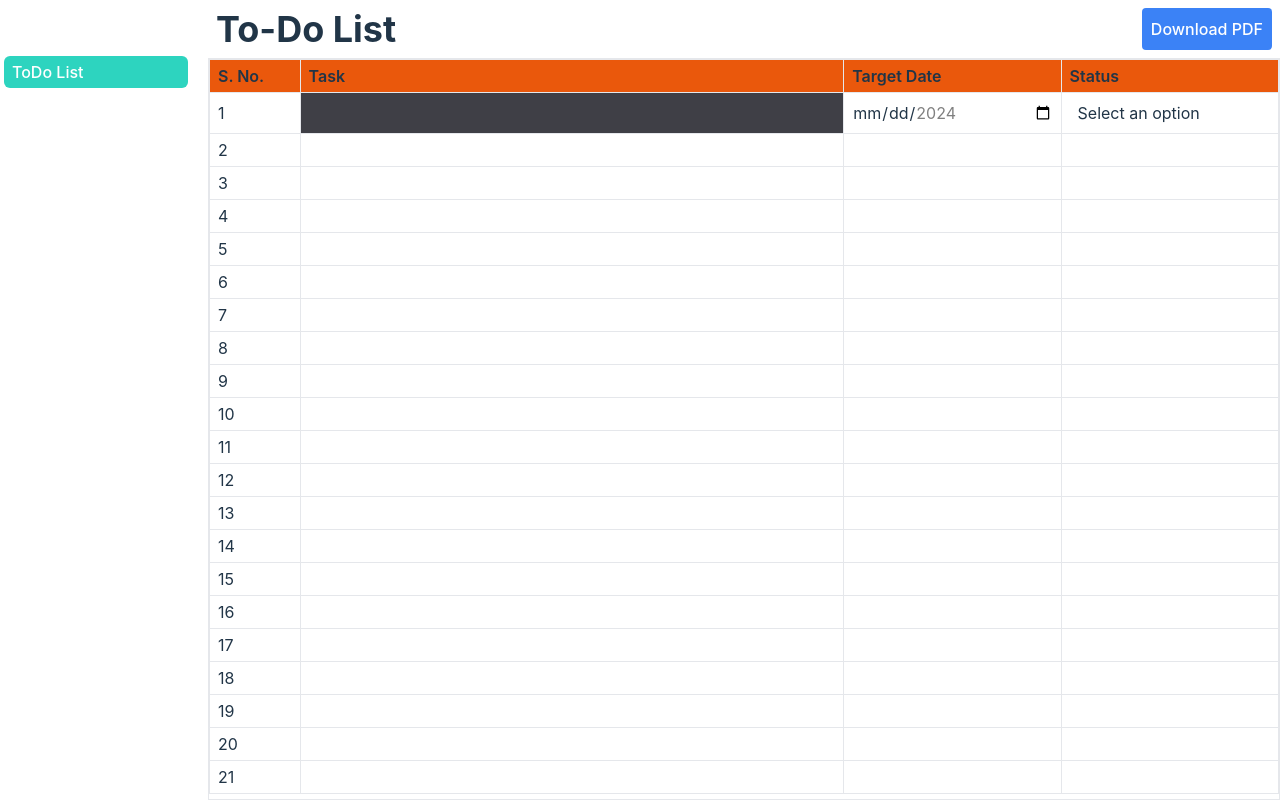
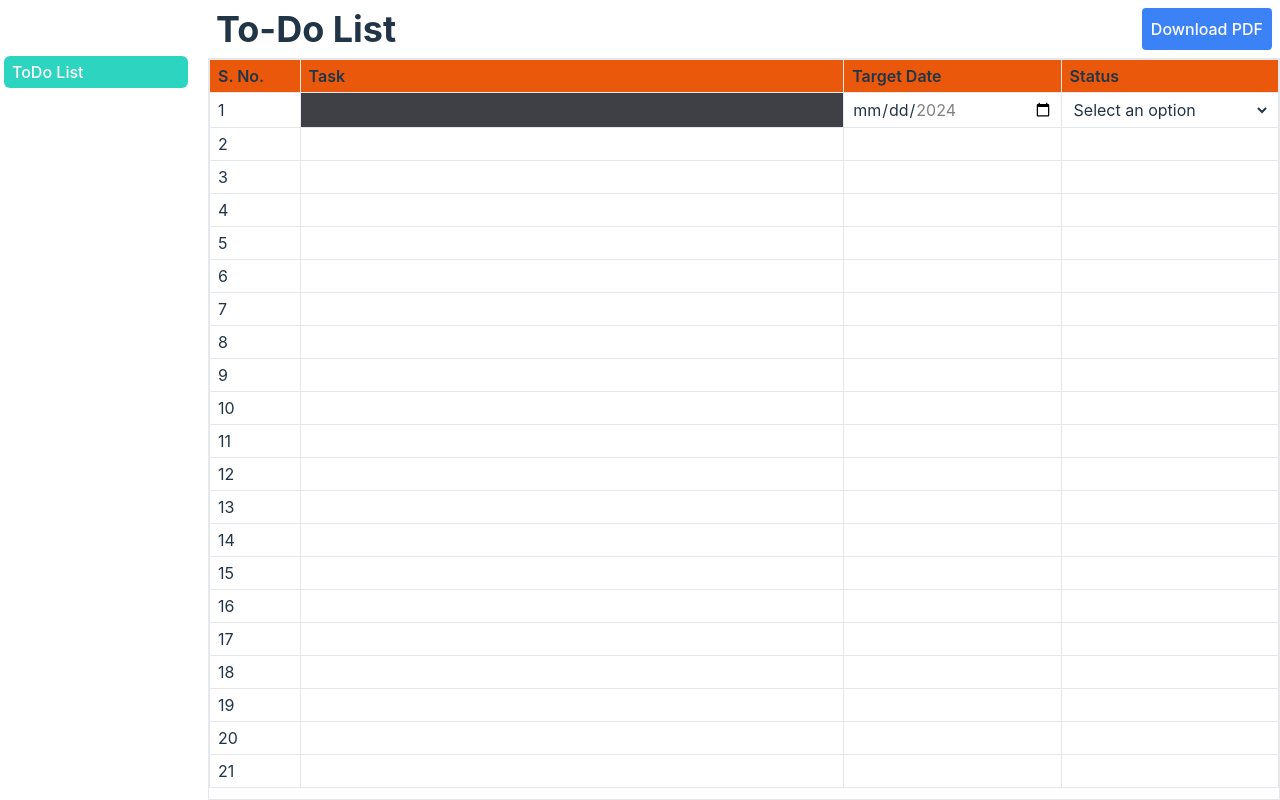
Before and after one commit to Raghunandan1451/DTD-Tasks, a React (Vite) app: page /todo in a window 1280 px wide. Built offline with nearby package versions, Linux system fonts and the light colour scheme.

Commit message:
fix: Dropdown bug on selecting items

```diff
--- a/src/components/Table/Fields/Dropdown.jsx
+++ b/src/components/Table/Fields/Dropdown.jsx
@@ -1,75 +1,62 @@
-import { useEffect, useState } from 'react';
+import { useState } from 'react';
 import { useTableContext } from '@components/Table/TableContext';
 
 const Dropdown = ({ column, row, rowIndex, colIndex }) => {
 	const { handleCellDataChange, setActiveCell, inputRefs } =
 		useTableContext();
-	const [isOpen, setIsOpen] = useState(false);
-	const [focusedIndex, setFocusedIndex] = useState(-1);
+	const options = column.options || [];
+	const [enterCount, setEnterCount] = useState(0);
 
-	const options = column.options || [];
-
-	const toggleDropdown = () => setIsOpen((prev) => !prev);
-	const closeDropdown = () => setIsOpen(false);
+	const handleSelectChange = (e) => {
+		const selectedValue = e.target.value;
+		handleCellDataChange(row.uid, column.key, selectedValue);
+	};
 
 	const handleKeyDown = (e) => {
-		if (e.key === 'ArrowDown') {
-			setFocusedIndex((prev) => (prev + 1) % options.length);
-			setIsOpen(true);
-		} else if (e.key === 'ArrowUp') {
-			setFocusedIndex(
-				(prev) => (prev - 1 + options.length) % options.length
-			);
-			setIsOpen(true);
-		} else if (e.key === 'Enter' && focusedIndex >= 0) {
-			handleSelect(options[focusedIndex]);
-		} else if (e.key === 'Escape') {
-			closeDropdown();
+		const isSelectFocused =
+			inputRefs.current[`${rowIndex}-${colIndex}`] ===
+			document.activeElement;
+		if (e.key === 'Enter' && isSelectFocused) {
+			if (enterCount === 0) {
+				// First Enter: Stop propagation and open dropdown
+				e.stopPropagation();
+				setEnterCount(1);
+			} else if (enterCount === 1) {
+				// Second Enter: Allow value selection
+				setEnterCount(2); // Ready for propagation after this
+			} else {
+				// Third Enter: Propagate normally
+				setEnterCount(0); // Reset count for next interaction
+			}
 		}
 	};
 
-	const handleSelect = (value) => {
-		handleCellDataChange(row.uid, column.key, value);
-		closeDropdown();
-	};
-
-	const handleBlur = () => setTimeout(closeDropdown, 100); // Prevent immediate close on option click.
-
-	useEffect(() => {
-		if (isOpen) setFocusedIndex(-1); // Reset focusedIndex when dropdown opens.
-	}, [isOpen]);
-
 	return (
-		<div
-			ref={(el) => (inputRefs.current[`${rowIndex}-${colIndex}`] = el)}
-			tabIndex={0}
+		<select
+			value={row[column.key] || ''}
+			onChange={handleSelectChange}
+			onKeyDown={handleKeyDown}
 			onFocus={() => {
 				setActiveCell({ row: rowIndex, col: colIndex });
-				toggleDropdown();
+				setEnterCount(0); // Reset when dropdown gains focus
 			}}
-			onKeyDown={handleKeyDown}
-			onBlur={handleBlur}
-			className="relative w-full cursor-pointer bg-transparent outline-none">
-			<div className="px-2 py-1">
-				{row[column.key] || 'Select an option'}
-			</div>
-			{isOpen && (
-				<ul className="absolute left-0 top-full z-10 w-full bg-black shadow-lg max-h-40 overflow-y-auto">
-					{options.map((option, index) => (
-						<li
-							key={option}
-							onClick={() => handleSelect(option)}
-							className={`px-2 py-1 hover:bg-blue-500 hover:text-white cursor-pointer ${
-								focusedIndex === index
-									? 'bg-blue-500 text-white'
-									: ''
-							}`}>
-							{option}
-						</li>
-					))}
-				</ul>
-			)}
-		</div>
+			ref={(el) => (inputRefs.current[`${rowIndex}-${colIndex}`] = el)}
+			className="w-full bg-transparent outline-none">
+			<option
+				value=""
+				className="dark:text-white dark:bg-gray-800"
+				disabled>
+				Select an option
+			</option>
+			{options.map((option, index) => (
+				<option
+					key={index}
+					value={option}
+					className="dark:text-white dark:bg-gray-800">
+					{option}
+				</option>
+			))}
+		</select>
 	);
 };
 
```
